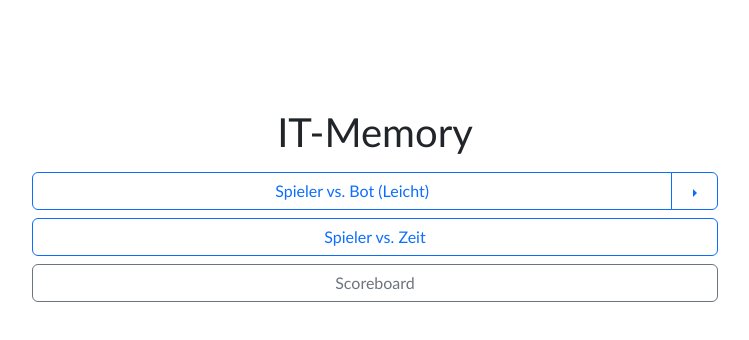
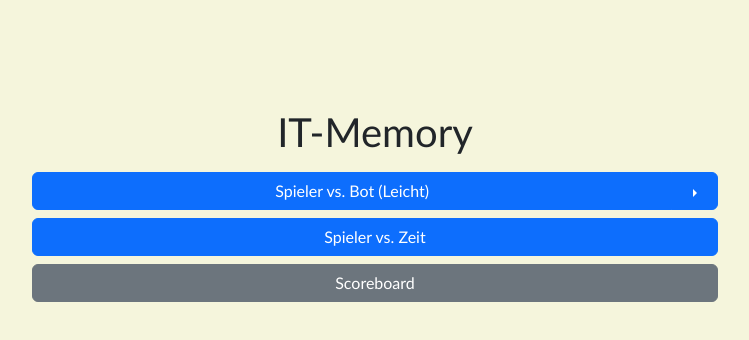
Before and after one commit to dariusvoss/IT_Memory_Online, an Angular app: page / in a window 1280 px wide. Shown: the top 340 px of the page, without its empty margins (265-1014 px from the left). Built offline with nearby package versions, Linux system fonts and the light colour scheme.

Commit message:
change of general background-color
styles.css-file:
- setting background-color to beige

menu-component:
- changing buttons from outline to standard

board-component:
- changing element of comparison from 'none' to 'None' when checking the difficulty level

```diff
--- a/src/app/dialog/board/board.component.ts
+++ b/src/app/dialog/board/board.component.ts
@@ -28,11 +28,11 @@ export class BoardComponent implements OnInit {
   }
 
   onCardClick(card: any) {
-    if(this.gameService.difficultyGetter === 'none' && !this.timerService.isTimerRunning) {
+    if(this.gameService.difficultyGetter === 'None' && !this.timerService.isTimerRunning) {
       this.timerService.startTimer();
     }
     // Ist der Spieler nicht am Zug wird nichts gemacht
-    if(this.gameService.isPlayerTurn || this.gameService.difficultyGetter === 'none') {
+    if(this.gameService.isPlayerTurn || this.gameService.difficultyGetter === 'None') {
     this.gameService.flipCard(card);
     }
   }
--- a/src/app/menu/menu.component.html
+++ b/src/app/menu/menu.component.html
@@ -2,11 +2,11 @@
   <div class="d-grid gap-2" style="width: 100%" *ngIf="!gameService.gameStarted">
     <!-- Wenn das Spiel noch nicht gestartet wurde -->
     <div class="btn-group dropend">
-      <button type="button" class="btn btn-outline-primary" style="width: 90%;" (click)="chooseSize('PvB')">
+      <button type="button" class="btn btn-primary" style="width: 90%;" (click)="chooseSize('PvB')">
         Spieler vs. Bot ({{gameService.difficultyGetter}})
       </button>
       <button type="button"
-        class="btn-primary-custom-width btn btn-outline-primary dropdown-toggle dropdown-toggle-split "
+        class="btn-primary-custom-width btn btn-primary dropdown-toggle dropdown-toggle-split "
         data-bs-toggle="dropdown" aria-expanded="false">
       </button>
       <ul class="dropdown-menu">
@@ -16,11 +16,11 @@
       </ul>
     </div>
     <!-- <button type="button" class="btn btn-outline-primary" (click)="openPvBDialog()">Spieler vs. Bot</button> -->
-    <button type="button" class="btn btn-outline-primary" (click)="chooseSize('PvT')">Spieler vs. Zeit</button>
+    <button type="button" class="btn btn-primary" (click)="chooseSize('PvT')">Spieler vs. Zeit</button>
   </div>
   <div class="d-grid gap-2" style="width: 100%" *ngIf="gameService.gameStarted">
-    <button type="button" class="btn btn-outline-secondary" (click)="resumeDialog()">Spiel fortsetzen</button>
-    <button type="button" class="btn btn-outline-secondary" (click)="restartDialog()">Neues Spiel starten</button>
+    <button type="button" class="btn btn-secondary" (click)="resumeDialog()">Spiel fortsetzen</button>
+    <button type="button" class="btn btn-secondary" (click)="restartDialog()">Neues Spiel starten</button>
   </div>
-  <button type="button" class="btn btn-outline-secondary" (click)="openScoreboard()">Scoreboard</button>
+  <button type="button" class="btn btn-secondary" (click)="openScoreboard()">Scoreboard</button>
 </div>
--- a/src/styles.css
+++ b/src/styles.css
@@ -1,5 +1,6 @@
 body {
     font-family: Tahoma, sans-serif;
+    background-color: beige;
 }
 
 /* Spezielle Schriftart für Header */
```
